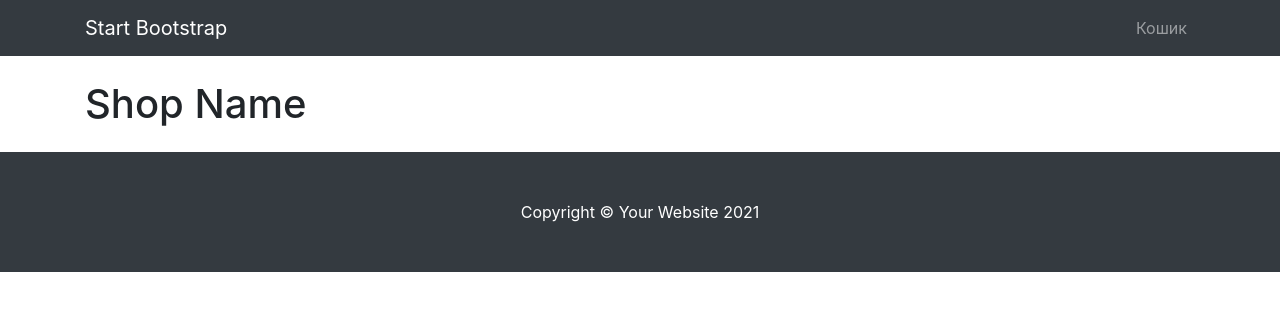
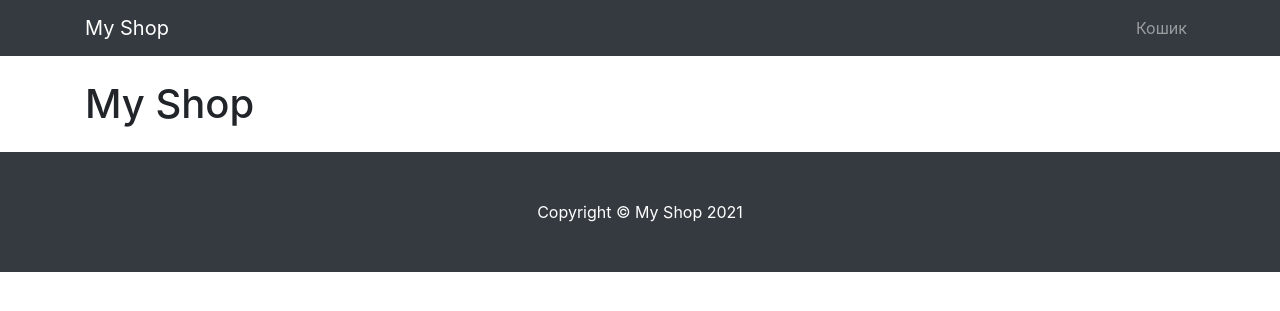
Before and after one commit to Pavlenkovv/My-Shop-ver.2, a Django app: template templates/category_detail.html in a window 1280 px wide. Shown: the top 311 px of the page. Run offline with Django 3.2, Linux system fonts and the light colour scheme; the template is opened without the code that fills it, so the values that code supplies are empty; some libraries are stand-ins or nearby versions.

```diff
--- a/mainapp/models.py
+++ b/mainapp/models.py
@@ -78,7 +78,7 @@ class Product(models.Model):
     slug = models.SlugField(unique=True)
     image = models.ImageField(verbose_name="Зображення")
     description = models.TextField(verbose_name="Опис", null=True)
-    price = models.DecimalField(max_digits=7, decimal_places=2, verbose_name="Ціна")
+    price = models.DecimalField(max_digits=9, decimal_places=2, verbose_name="Ціна")
 
     def __str__(self):
         return self.title
@@ -129,7 +129,7 @@ class CartProduct(models.Model):
     object_id = models.PositiveIntegerField()
     content_object = GenericForeignKey('content_type', 'object_id')
     quantity = models.PositiveIntegerField(default=1)
-    final_price = models.DecimalField(max_digits=7, decimal_places=2, verbose_name='Загальна сума')
+    final_price = models.DecimalField(max_digits=9, decimal_places=2, verbose_name='Загальна сума')
 
     def __str__(self):
         return f'Продукт {self.content_object.title}'
@@ -143,7 +143,7 @@ class Cart(models.Model):
     owner = models.ForeignKey('Customer', null=True, verbose_name='Власник', on_delete=models.CASCADE)
     products = models.ManyToManyField(CartProduct, blank=True, related_name='related_cart')
     total_products = models.PositiveIntegerField(default=0)
-    final_price = models.DecimalField(max_digits=7, decimal_places=2, default=0, verbose_name='Загальна вартість')
+    final_price = models.DecimalField(max_digits=9, decimal_places=2, default=0, verbose_name='Загальна вартість')
     in_order = models.BooleanField(default=False)
     for_anonymous_user = models.BooleanField(default=False)
 
--- a/mainapp/urls.py
+++ b/mainapp/urls.py
@@ -5,7 +5,8 @@ from .views import(
     CategoryDetailView,
     CartView,
     AddToCardView,
-    DeleteFromCartView
+    DeleteFromCartView,
+    ChangeQuantityView
 )
 
 
@@ -15,5 +16,6 @@ urlpatterns = [
     path('category/<str:slug>/', CategoryDetailView.as_view(), name='category_detail'),
     path('cart/', CartView.as_view(), name='cart'),
     path('add-to-cart/<str:ct_model>/<str:slug>/', AddToCardView.as_view(), name='add_to_cart'),
-    path('remove-to-cart/<str:ct_model>/<str:slug>/', DeleteFromCartView.as_view(), name='delete_from_cart')
+    path('remove-to-cart/<str:ct_model>/<str:slug>/', DeleteFromCartView.as_view(), name='delete_from_cart'),
+    path('change-quantity/<str:ct_model>/<str:slug>/', ChangeQuantityView.as_view(), name='change_quantity'),
 ]
--- a/templates/base.html
+++ b/templates/base.html
@@ -26,7 +26,7 @@
   <!-- Navigation -->
   <nav class="navbar navbar-expand-lg navbar-dark bg-dark fixed-top">
     <div class="container">
-      <a class="navbar-brand" href="#">Start Bootstrap</a>
+      <a class="navbar-brand" href="/">My Shop</a>
       <button class="navbar-toggler" type="button" data-toggle="collapse" data-target="#navbarResponsive" aria-controls="navbarResponsive" aria-expanded="false" aria-label="Toggle navigation">
         <span class="navbar-toggler-icon"></span>
       </button>
@@ -42,21 +42,16 @@
 
   <!-- Page Content -->
   <div class="container">
-
     <div class="row">
-
       <div class="col-lg-3">
-
-        <h1 class="my-4">Shop Name</h1>
+        <h1 class="my-4">My Shop</h1>
         <div class="list-group">
             {% for category in categories %}
           <a href="{{ category.url }}" class="list-group-item">{{ category.name }} ({{ category.count }})</a>
             {% endfor %}
         </div>
-
       </div>
       <!-- /.col-lg-3 -->
-
       <div class="col-lg-9">
         {% block content %}
         <div id="carouselExampleIndicators" class="carousel slide my-4" data-ride="carousel">
@@ -67,13 +62,13 @@
           </ol>
           <div class="carousel-inner" role="listbox">
             <div class="carousel-item active">
-              <img class="d-block img-fluid" src="http://placehold.it/900x350" alt="First slide">
+              <img class="d-block img-fluid" src="https://cdn.thewirecutter.com/wp-content/uploads/2020/04/laptops-lowres-2x1--1024x512.jpg" alt="First slide">
             </div>
             <div class="carousel-item">
-              <img class="d-block img-fluid" src="http://placehold.it/900x350" alt="Second slide">
+              <img class="d-block img-fluid" src="https://cdn.thewirecutter.com/wp-content/uploads/2020/04/laptops-lowres-2x1--1024x512.jpg" alt="Second slide">
             </div>
             <div class="carousel-item">
-              <img class="d-block img-fluid" src="http://placehold.it/900x350" alt="Third slide">
+              <img class="d-block img-fluid" src="https://cdn.thewirecutter.com/wp-content/uploads/2020/04/laptops-lowres-2x1--1024x512.jpg" alt="Third slide">
             </div>
           </div>
           <a class="carousel-control-prev" href="#carouselExampleIndicators" role="button" data-slide="prev">
@@ -105,21 +100,17 @@
         {% endblock content %}
       </div>
       <!-- /.col-lg-9 -->
-
     </div>
     <!-- /.row -->
-
   </div>
   <!-- /.container -->
-
   <!-- Footer -->
   <footer class="py-5 bg-dark">
     <div class="container">
-      <p class="m-0 text-center text-white">Copyright &copy; Your Website 2021</p>
+      <p class="m-0 text-center text-white">Copyright &copy; My Shop 2021</p>
     </div>
     <!-- /.container -->
   </footer>
-
   <!-- Bootstrap core JavaScript -->
 <script src="https://code.jquery.com/jquery-3.2.1.slim.min.js" integrity="sha384-KJ3o2DKtIkvYIK3UENzmM7KCkRr/rE9/Qpg6aAZGJwFDMVNA/GpGFF93hXpG5KkN" crossorigin="anonymous"></script>
 <script src="https://maxcdn.bootstrapcdn.com/bootstrap/4.0.0/js/bootstrap.min.js" integrity="sha384-JZR6Spejh4U02d8jOt6vLEHfe/JQGiRRSQQxSfFWpi1MquVdAyjUar5+76PVCmYl" crossorigin="anonymous"></script>
```
Also changed, not shown: mainapp/views.py (+20 -0 lines), templates/cart.html (+26 -5 lines), mainapp/migrations/0011_auto_20210207_1326.py (added), mainapp/migrations/0012_auto_20210207_1327.py (added).
